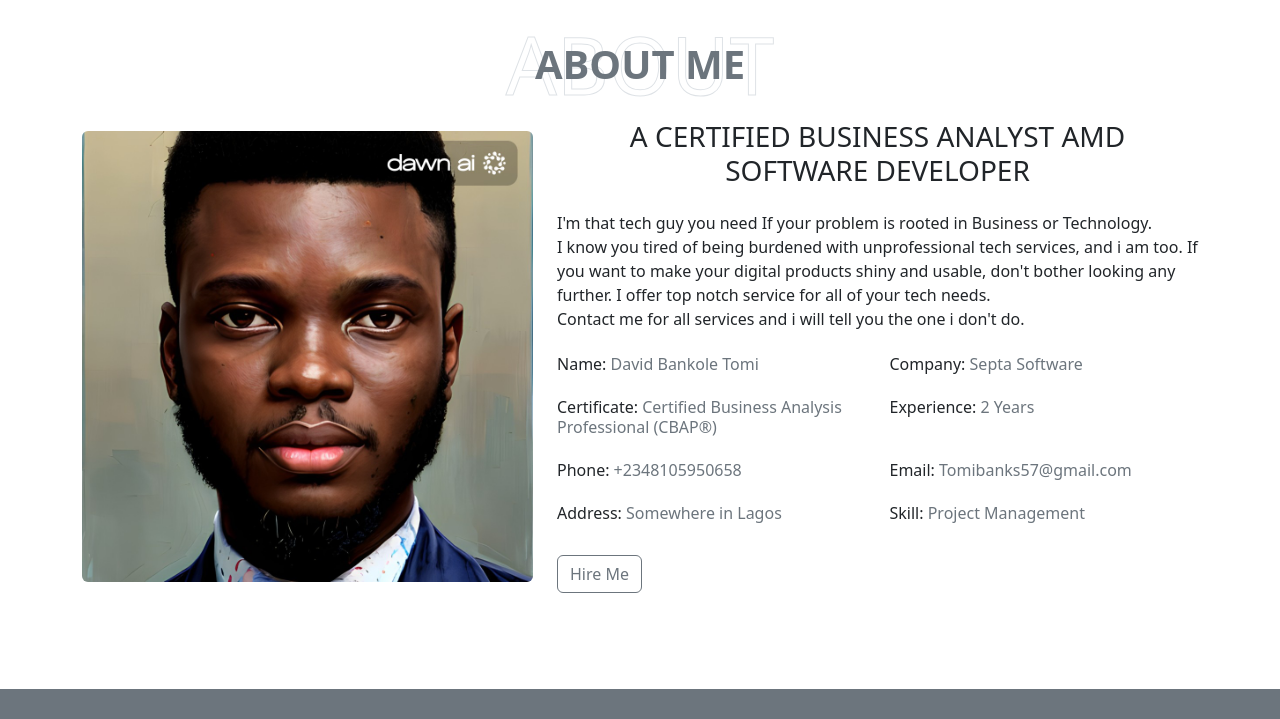
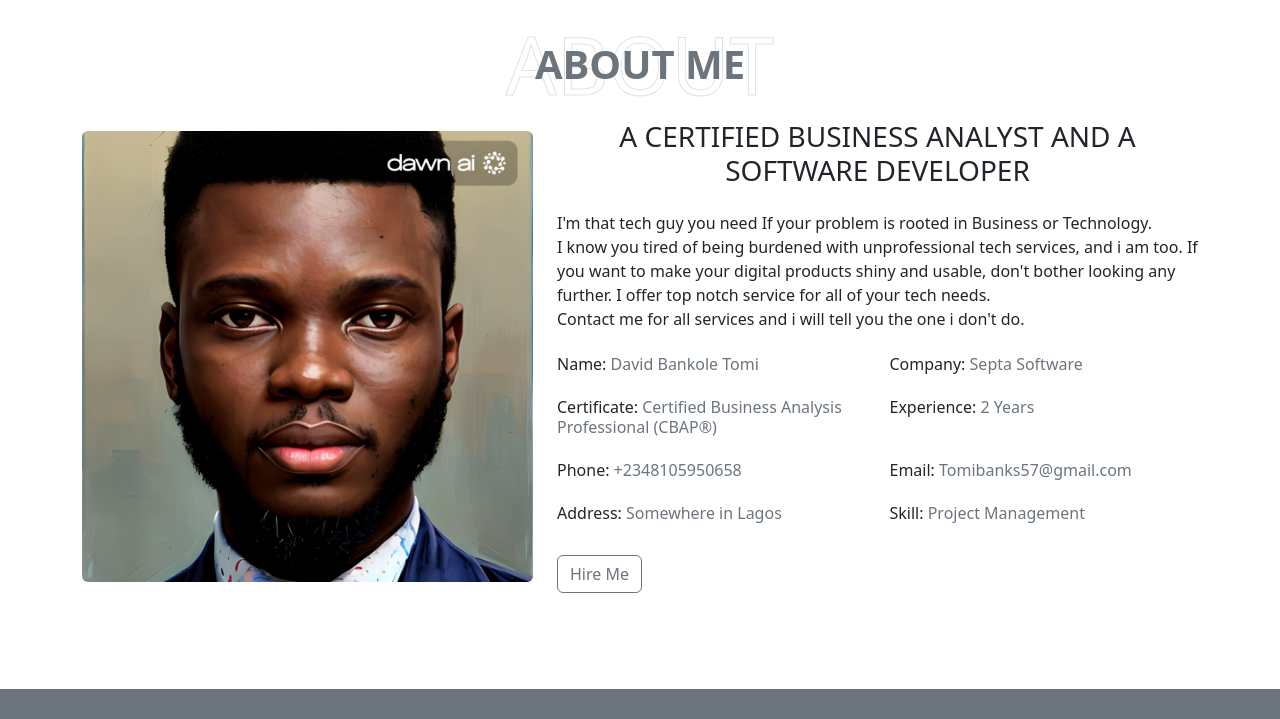
Before and after one commit to Tomibanks/Biodata, a plain HTML site: page index.html in a window 1280 px wide. Shown: the part 880-1599 px from the top of the page. Drawn offline with nearby package versions, Linux system fonts and the light colour scheme.

Commit message:
last commits

```diff
--- a/index.html
+++ b/index.html
@@ -72,7 +72,7 @@
 				<img class="img-fluid rounded w-100" src="images/b5311e23-abf3-47e5-892d-07e2a45c4fde.jfif" alt="">
 			  </div>
 			  <div class="col-lg-7">
-				<h3 class="mb-4 text-center">A CERTIFIED BUSINESS ANALYST AMD SOFTWARE DEVELOPER</h3>
+				<h3 class="mb-4 text-center">A CERTIFIED BUSINESS ANALYST AND A SOFTWARE DEVELOPER</h3>
 				<p>I'm that tech guy you need If your problem is rooted in Business or Technology. <br>
 				I know you tired of being burdened with unprofessional tech services, and i am too. If you want to make your digital products shiny and usable, don't bother looking any further. I offer top notch service for all of your tech needs. <br> Contact me for all services and i will tell you the one i don't do.</p>
 				<div class="row mb-3">
```
